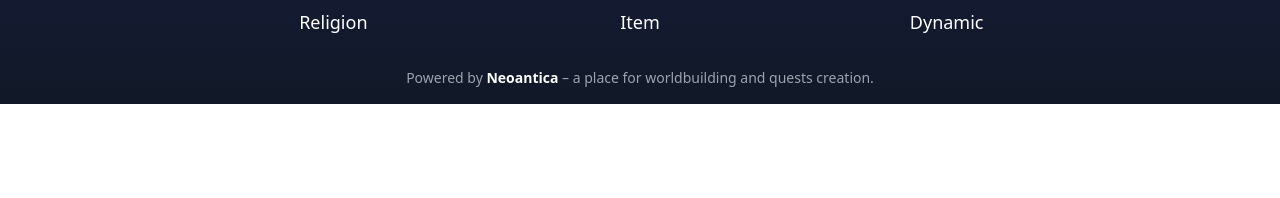
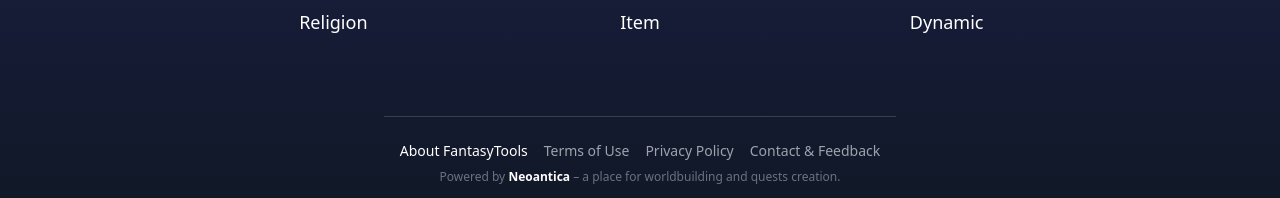
Before and after one commit to JiriTill/fantasytools, a React (Vite) app in the folder client/: page /dynamic in a window 1280 px wide. Shown: the part 901-1099 px from the top of the page. Before the commit the page ends 1005 px from the top, so only its background shows below. Built offline with nearby package versions, Linux system fonts and the light colour scheme.

Commit message:
Update App.jsx

```diff
--- a/client/src/App.jsx
+++ b/client/src/App.jsx
@@ -44,8 +44,25 @@ export default function App() {
       ))}
     </div>
 
-      <footer className="text-center text-sm text-gray-400 mt-auto">
-        Powered by <a href="https://neoantica.com" target="_blank" rel="noopener noreferrer" className="text-white font-semibold hover:underline">Neoantica</a> – a place for worldbuilding and quests creation.
+      <footer className="text-center text-sm text-gray-400 mt-12 border-t border-gray-700 pt-6 px-4 space-y-2">
+        <div className="space-x-4">
+          <a href="/about" className="hover:underline text-white">About FantasyTools</a>
+          <a href="/terms" className="hover:underline">Terms of Use</a>
+          <a href="/privacy" className="hover:underline">Privacy Policy</a>
+          <a href="/contact" className="hover:underline">Contact & Feedback</a>
+        </div>
+      <p className="text-xs text-gray-500">
+        Powered by{' '}
+          <a
+            href="https://neoantica.com"
+            target="_blank"
+            rel="noopener noreferrer"
+            className="text-white font-semibold hover:underline"
+           >
+        Neoantica
+          </a>{' '}
+        – a place for worldbuilding and quests creation.
+      </p>
       </footer>
     </div>
   )
```
